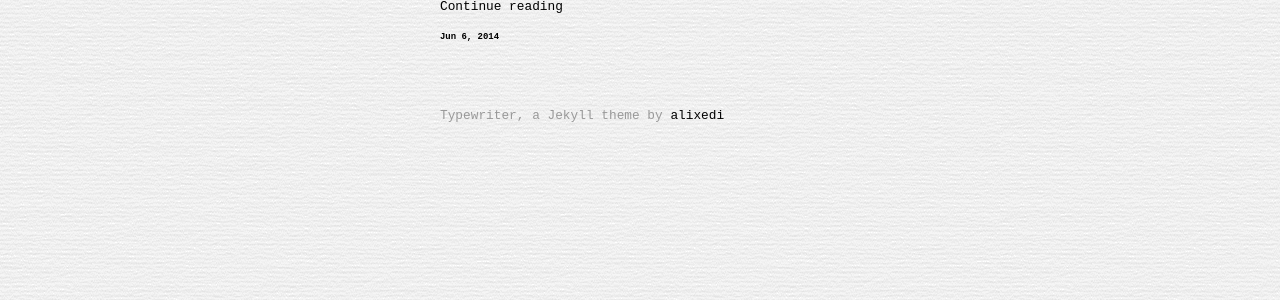
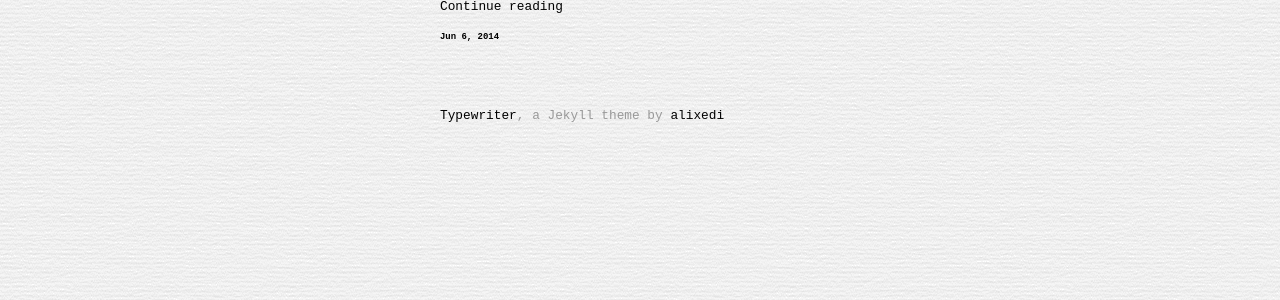
Before and after one commit to jehanzaib/jehanzaib.github.io, a Jekyll site: the page built from index.html, in a window 1280 px wide. Shown: the part 362-662 px from the top of the page. Built offline with Jekyll 4.4.1, drawn with Linux system fonts in a browser that asks for light colours.

Commit message:
Updated theme repo link in footer

```diff
--- a/_includes/footer.html
+++ b/_includes/footer.html
@@ -1,5 +1,5 @@
 <footer class="site-footer">
 
-    Typewriter, a Jekyll theme by <a href="http://twitter.com/alixedi" target="_blank_">alixedi</a>
+   <a href="https://github.com/alixedi/typewriter">Typewriter</a>, a Jekyll theme by <a href="http://twitter.com/alixedi" target="_blank_">alixedi</a>
 
 </footer>
```
